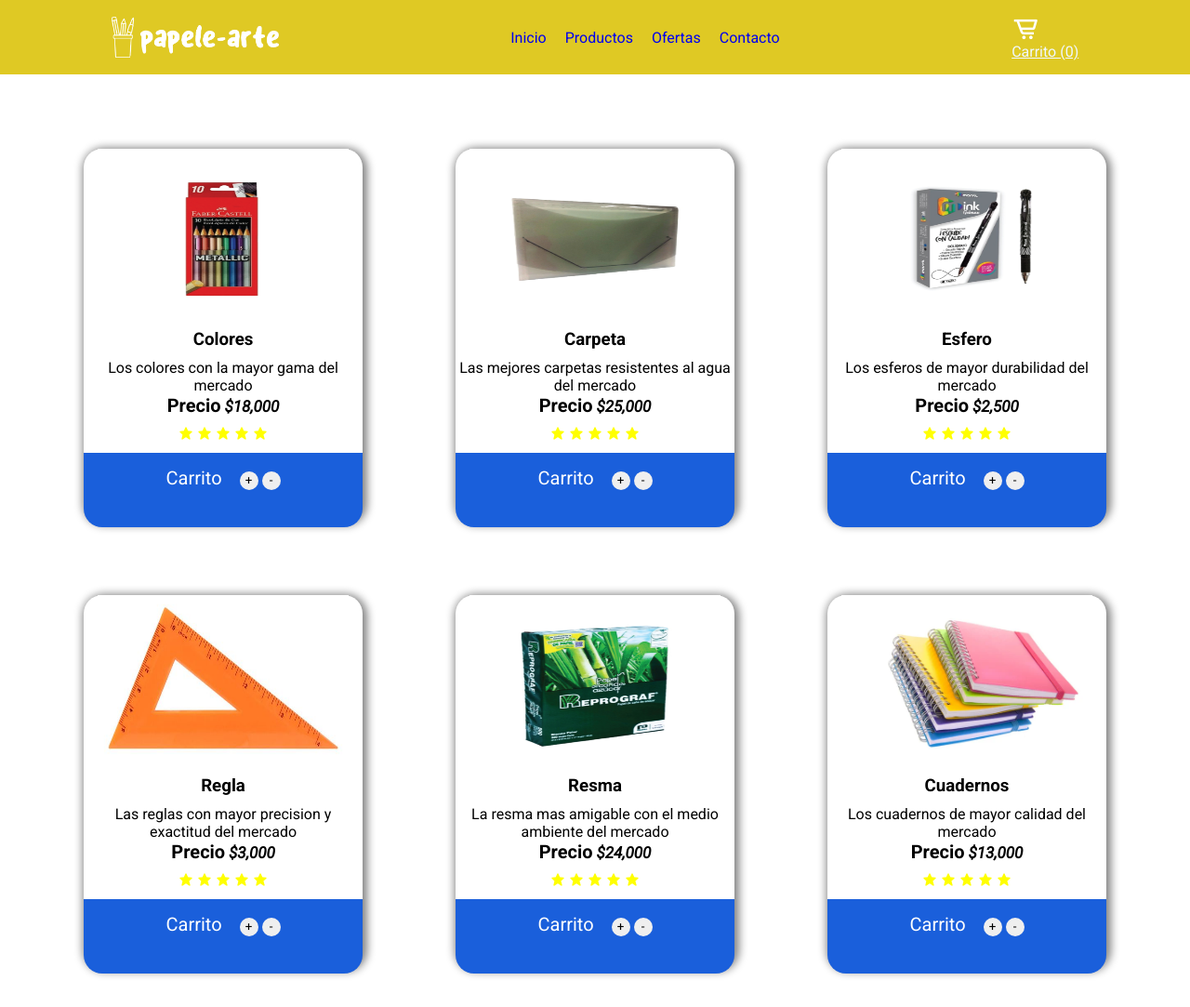
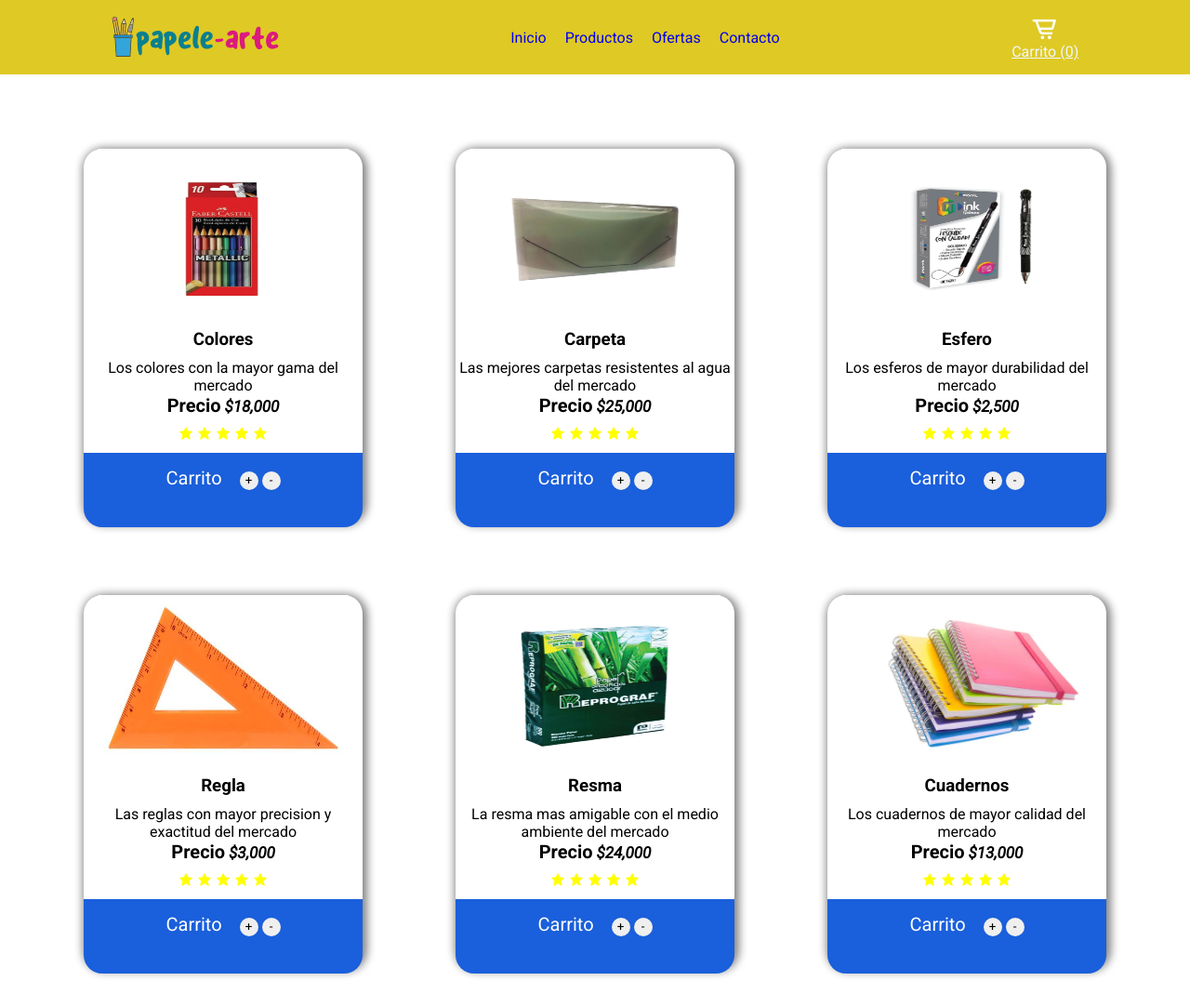
Before and after one commit to StevenMendezV/hackaton_ecommerce, a plain HTML site: page index.html in a window 1280 px wide. Shown: the top 1083 px of the page at 93% size. Drawn offline with nearby package versions, Linux system fonts and the light colour scheme.

Commit message:
nuevo logo

```diff
--- a/index.html
+++ b/index.html
@@ -15,7 +15,7 @@
         <!-- barra de navegacion -->
 
         <nav class="navbar">
-            <img class="navbar__logo" src="estilos/logo_papelearte.png" alt="logo">
+            <img class="navbar__logo" src="estilos/productosSVG/logo_final.svg" alt="logo">
 
             <ul class="navbar__lista">
                 <li class="navbar__elemento"><a class="navbar__link" href="#">Inicio</a></li>
--- a/style.css
+++ b/style.css
@@ -56,6 +56,7 @@
 
 .navbar i{
     font-size: 30px;
+    margin-left: 20px;
 }
 
 
```
Also changed, not shown: estilos/productosSVG/logo_final.svg (added).
